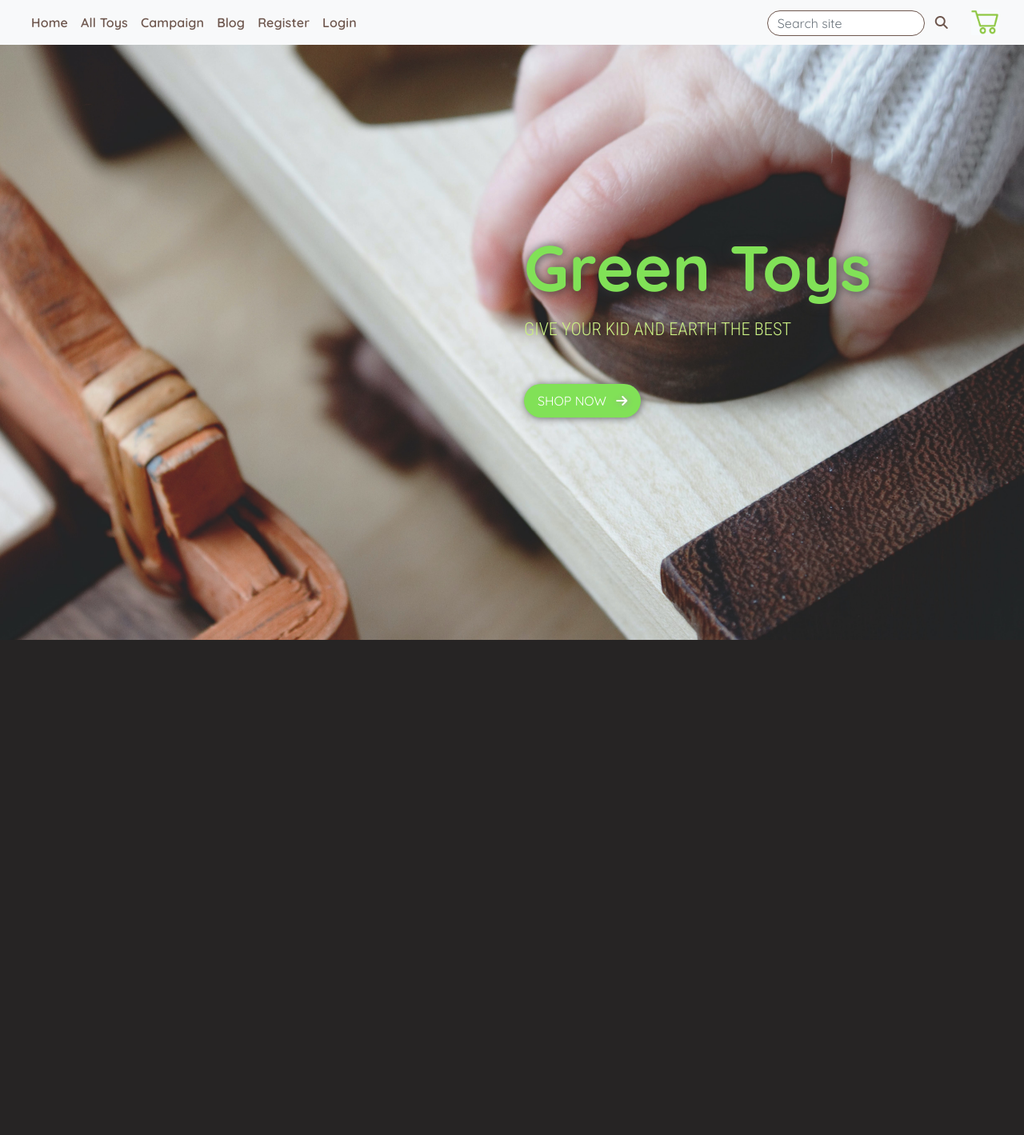
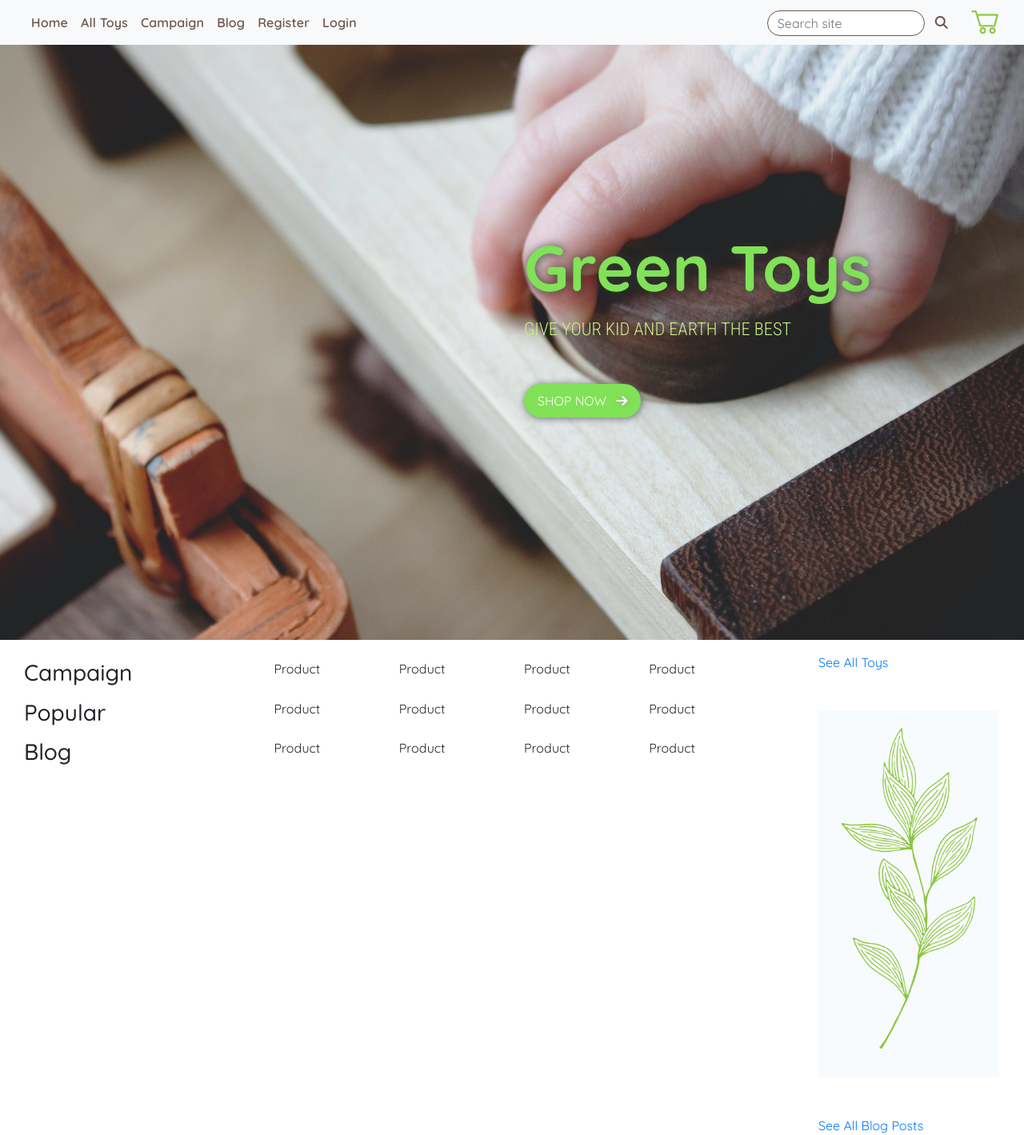
Before and after one commit to mmmangooo/Milestone-Project4, a Django app: page /home/ in a window 1280 px wide. Shown: the whole page at 80% size. Before the commit the page ends 800 px from the top, so only its background shows below. Run offline with Django 3.2, Linux system fonts and the light colour scheme; some libraries are stand-ins or nearby versions.

Commit message:
Added contents grid on index page

```diff
--- a/home/templates/home/index.html
+++ b/home/templates/home/index.html
@@ -14,5 +14,46 @@
     <button class="hero-btn btn rounded-pill mt-5 ms-2">SHOP NOW <span class="icon"><i class="fas fa-arrow-right ps-3"></i></span></button></div>
 
 </div>
+
+
+
+<div class="container-fluid my-3 index-grid-container">
+    <div class="row my-2">
+        <div class="col-12 col-lg-4">
+            <h3>Campaign</h3></div>
+            <div class="col-12 col-sm-3 col-lg-2">Product</div>
+            <div class="col-12 col-sm-3 col-lg-2">Product</div>
+            <div class="col-12 col-sm-3 col-lg-2">Product</div>
+            <div class="col-12 col-sm-3 col-lg-2">Product</div>
+
+    </div>
+
+
+    <div class="row my-2">
+        <div class="col-12 col-lg-4">
+            <h3>Popular</h3> </div>
+            <div class="col-12 col-sm-3 col-lg-2">Product</div>
+            <div class="col-12 col-sm-3 col-lg-2">Product</div>
+            <div class="col-12 col-sm-3 col-lg-2">Product</div>
+            <div class="col-12 col-sm-3 col-lg-2">Product</div>
+
+    </div>
+
+
+    <div class="row my-2">
+        <div class="col-12 col-lg-4">
+            <h3>Blog</h3></div>
+            <div class="col-12 col-sm-3 col-lg-2">Product</div>
+            <div class=" col-12 col-sm-3 col-lg-2">Product</div>
+            <div class="col-12 col-sm-3 col-lg-2">Product</div>
+            <div class="col-12 col-sm-3 col-lg-2">Product</div>
+
+    </div>
+</div>
+
+<div class="container-fluid index-side-container my-3">
+    <a href=""><h4 class="index-link my-3"></h4>See All Toys</a>
+    <img class="index-drawing my-5 invisible" src="/media/twig.png" alt="Drawing of green twig with delicate leaves">
+   <a href=""> <h4 class="index-link my-3"></h4>See All Blog Posts</a>
 </div>
 {% endblock %}
--- a/static/css/base.css
+++ b/static/css/base.css
@@ -72,3 +72,33 @@ filter: drop-shadow(0.1rem 0.1rem 0.2rem #a19e9e);
     background-color: #def188;
     color: rgb(116, 114, 114);
 }
+
+/*----------------- Index content section */
+
+.index-grid-container {
+    width: 75%;
+    float: left;
+}
+
+.index-side-container {
+    width: 20%;
+    position: absolute;
+    right: 1rem;
+}
+
+.index-link {
+    float: right;
+}
+
+.index-drawing {
+    width: 100%;
+}
+
+/*------------------ Media queries */
+
+
+@media (min-width: 768px) {
+    .index-drawing {
+        visibility: visible !important;
+    }
+}
--- a/templates/includes/nav.html
+++ b/templates/includes/nav.html
@@ -57,7 +57,7 @@
           <button class="btn" type="submit">  <span class="icon nav-icon"><i class="fas fa-search"></i></span></button>
         </form>
 
-        <a href=""><img class="shopping-cart" src="/media/cart-icon.png" alt=""></a>
+        <a href=""><img class="shopping-cart" src="/media/cart-icon.png" alt="Green shopping cart"></a>
 
 
     </div>
```
Also changed, not shown: media/twig.png (added).
